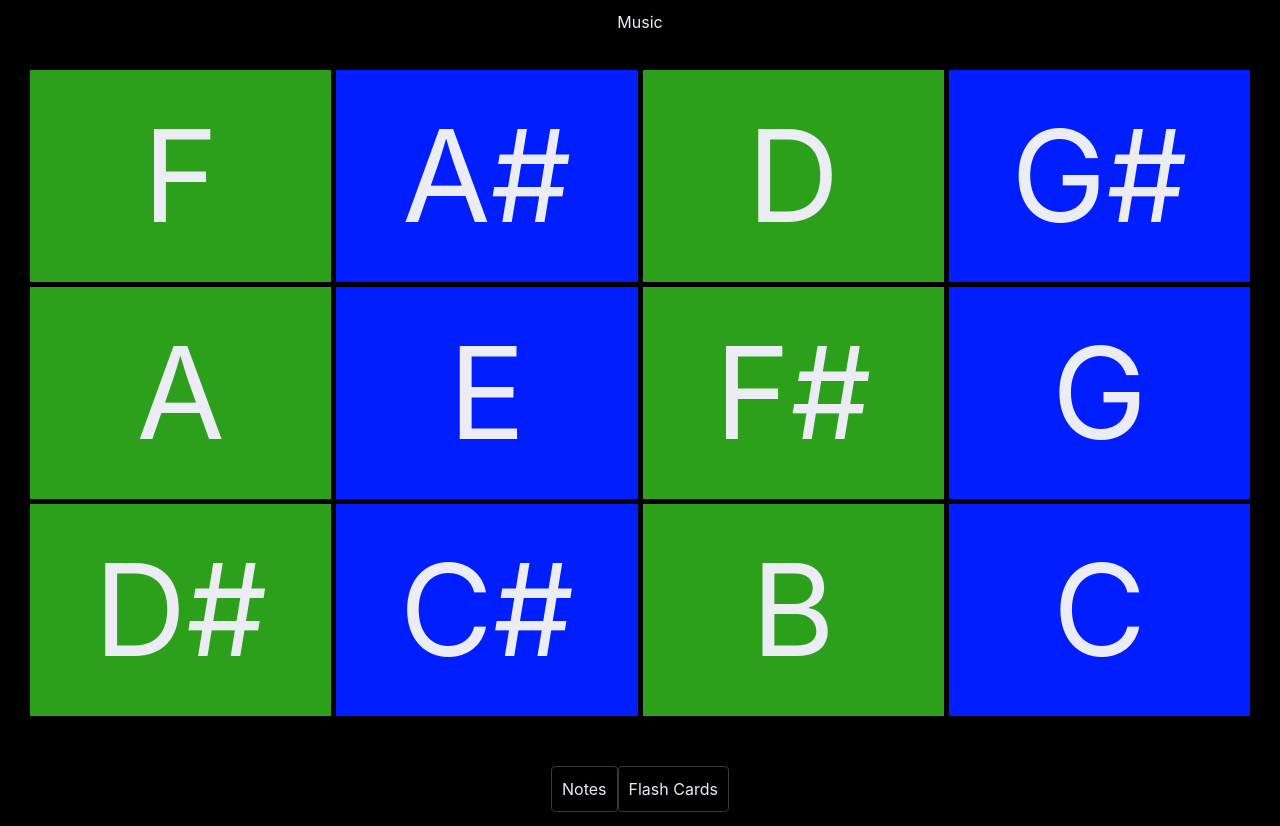
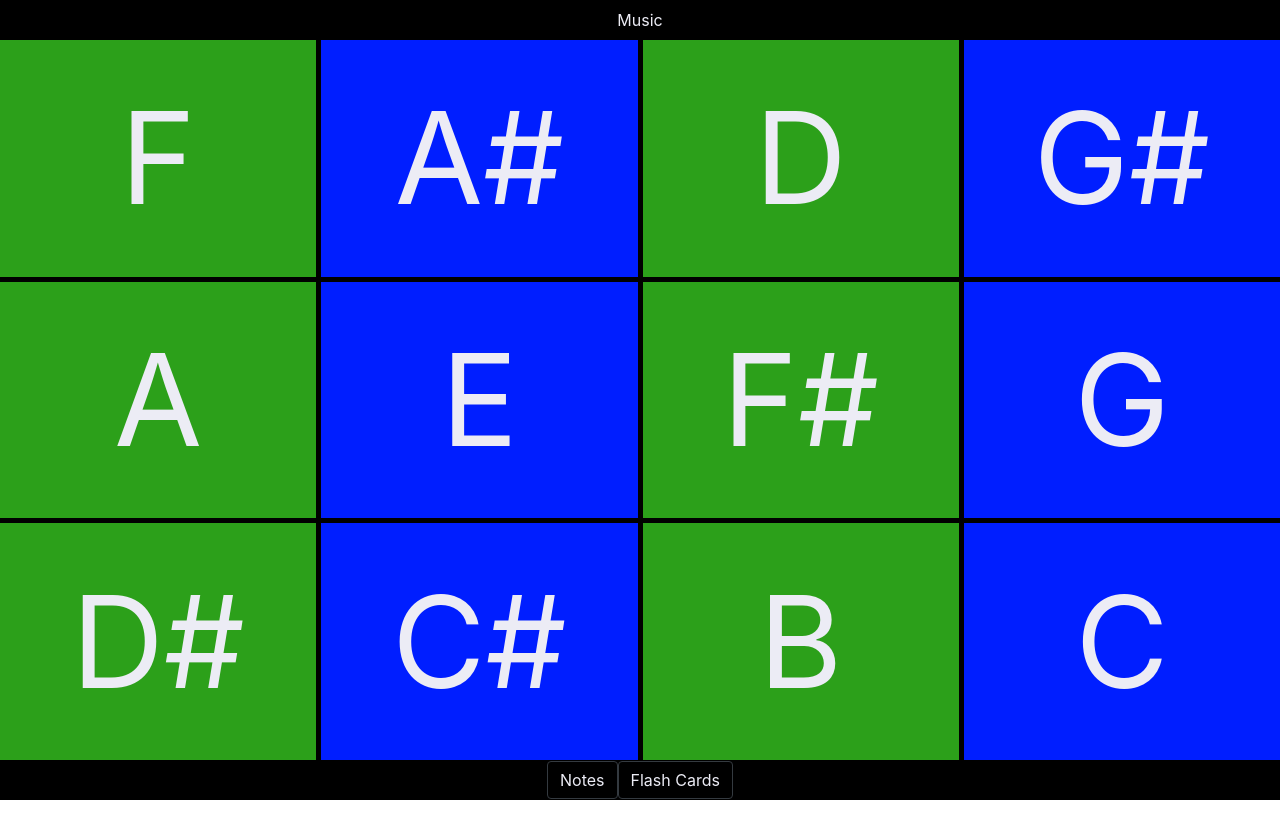
Before and after one commit to golubitsky/music, a React (Create React App) app: page / in a window 1280 px wide. After the commit the page ends 800 px from the top, so only its background shows below. Built offline with nearby package versions, Linux system fonts and the light colour scheme; the HTML template or start-up script is replaced by a standard one.

Commit message:
min header/footer space; remove padding

```diff
--- a/src/App.css
+++ b/src/App.css
@@ -6,6 +6,9 @@
 
 .page-header {
   height: 5vh;
+  display: flex;
+  justify-content: center;
+  align-items: center;
 }
 
 .page-main {
@@ -14,12 +17,13 @@
 }
 
 .page-footer {
-  height: 10vh;
+  height: 5vh;
+  display: flex;
+  justify-content: center;
+  align-items: center;
 }
 
 .wrapper * {
-  padding: 10px;
-  text-align: center;
   color: rgb(236, 236, 245);
   background-color: black;
 }
```
